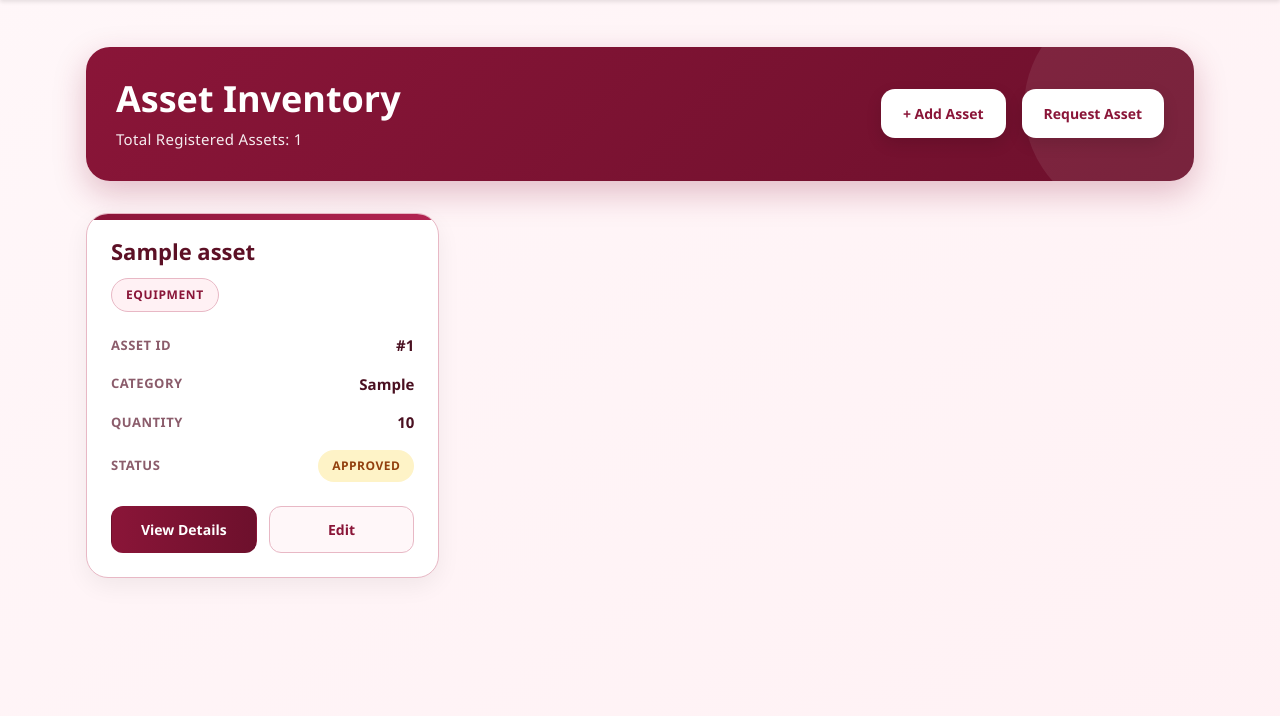
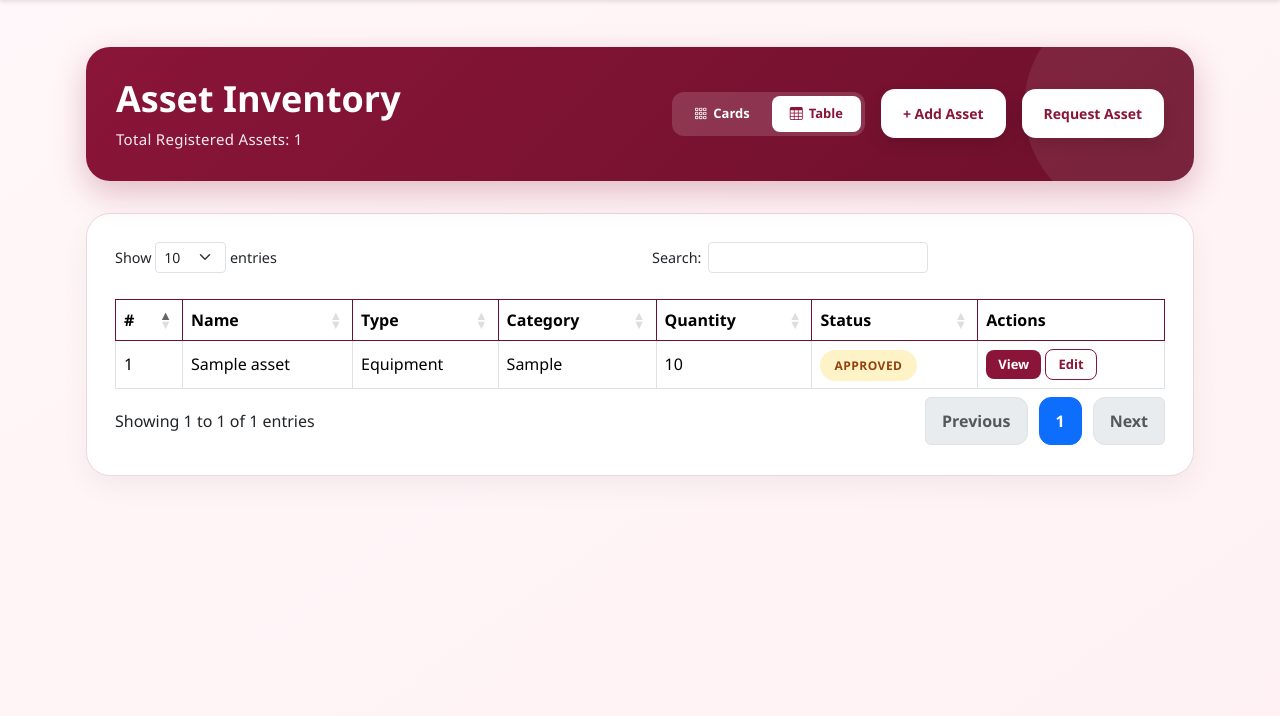
Before and after one commit to ryuzaki29/ASSET, a Django app: page /assets/list/ in a window 1280 px wide. Shown: the part 81-797 px from the top of the page. Run offline with Django 5.2, Linux system fonts and the light colour scheme; a user stored in the database is signed in; tables that the repository leaves empty hold one stand-in row (values such as "Sample post"); some libraries are stand-ins or nearby versions.

Commit message:
updated table in the asset
updated table in the asset

```diff
--- a/assets/templates/assets/order_list.html
+++ b/assets/templates/assets/order_list.html
@@ -3,6 +3,7 @@
 {% block title %}Assets{% endblock %}
 
 {% block extra_style %}
+<link rel="stylesheet" href="https://cdn.datatables.net/2.0.8/css/dataTables.bootstrap5.css">
 <style>
     * {
         box-sizing: border-box;
@@ -457,6 +458,62 @@
         box-shadow: 0 10px 28px rgba(0,0,0,0.05);
     }
 
+    .view-toggle {
+        display: flex;
+        background: rgba(255,255,255,0.15);
+        border-radius: 12px;
+        padding: 4px;
+        gap: 4px;
+    }
+
+    .view-toggle-btn {
+        padding: 8px 18px;
+        border-radius: 8px;
+        border: none;
+        background: transparent;
+        color: white;
+        font-weight: 600;
+        font-size: 13px;
+        cursor: pointer;
+        transition: all 0.2s ease;
+        display: flex;
+        align-items: center;
+        gap: 6px;
+    }
+
+    .view-toggle-btn.active {
+        background: white;
+        color: #8a1538;
+    }
+
+    .view-toggle-btn:hover:not(.active) {
+        background: rgba(255,255,255,0.2);
+    }
+
+    #assetsTable thead {
+        background: #8a1538;
+        color: white;
+    }
+
+    #assetsTable thead th {
+        border-color: #6d102c !important;
+    }
+
+    .tbl-action {
+        display: inline-block;
+        padding: 5px 12px;
+        border-radius: 8px;
+        font-size: 13px;
+        font-weight: 600;
+        text-decoration: none;
+        transition: opacity 0.2s;
+    }
+
+    .tbl-action:hover { opacity: 0.85; }
+
+    .tbl-view { background: #8a1538; color: white; }
+    .tbl-edit { border: 1px solid #8a1538; color: #8a1538; background: white; }
+
     .empty-state h2 {
         color: #8a1538;
         margin-bottom: 12px;
@@ -547,6 +604,15 @@
         </div>
 
         <div class="header-actions">
+            <div class="view-toggle">
+                <button id="cardViewBtn" class="view-toggle-btn">
+                    <i class="bi bi-grid-3x3-gap"></i> Cards
+                </button>
+                <button id="tableViewBtn" class="view-toggle-btn active">
+                    <i class="bi bi-table"></i> Table
+                </button>
+            </div>
+
             <a href="{% url 'assets:asset_create' %}" class="create-btn">
                 + Add Asset
             </a>
@@ -628,7 +694,8 @@
 
     {% if assets %}
 
-    <!-- GRID -->
+    <!-- CARD VIEW -->
+    <div id="cardView" style="display:none;">
     <div class="asset-grid">
 
         {% for asset in assets %}
@@ -700,6 +767,47 @@
         </div>
         {% endfor %}
 
+    </div><!-- /asset-grid -->
+    </div><!-- /cardView -->
+
+    <!-- TABLE VIEW -->
+    <div id="tableView" class="table-section">
+        <table id="assetsTable" class="table table-hover table-bordered align-middle w-100">
+            <thead>
+                <tr>
+                    <th>#</th>
+                    <th>Name</th>
+                    <th>Type</th>
+                    <th>Category</th>
+                    <th>Quantity</th>
+                    <th>Status</th>
+                    <th>Actions</th>
+                </tr>
+            </thead>
+            <tbody>
+                {% for asset in assets %}
+                <tr>
+                    <td>{{ asset.id }}</td>
+                    <td>{{ asset.name }}</td>
+                    <td>{{ asset.get_asset_type_display }}</td>
+                    <td>{{ asset.category }}</td>
+                    <td>{{ asset.quantity }}</td>
+                    <td>
+                        <span class="status
+                            {% if asset.status == 'Active' %}status-active
+                            {% elif asset.status == 'Inactive' %}status-inactive
+                            {% else %}status-maintenance{% endif %}">
+                            {{ asset.status }}
+                        </span>
+                    </td>
+                    <td>
+                        <a href="{% url 'assets:asset_detail' asset.id %}" class="tbl-action tbl-view">View</a>
+                        <a href="{% url 'assets:asset_edit' asset.id %}" class="tbl-action tbl-edit">Edit</a>
+                    </td>
+                </tr>
+                {% endfor %}
+            </tbody>
+        </table>
     </div>
 
     {% else %}
@@ -986,4 +1094,43 @@ document.addEventListener('DOMContentLoaded', function(){
 });
 </script>
 
+<script src="https://code.jquery.com/jquery-3.7.1.min.js"></script>
+<script src="https://cdn.datatables.net/2.0.8/js/dataTables.js"></script>
+<script src="https://cdn.datatables.net/2.0.8/js/dataTables.bootstrap5.js"></script>
+<script>
+document.addEventListener('DOMContentLoaded', function () {
+    var table = document.getElementById('assetsTable');
+    var dt;
+    if (table) {
+        dt = new DataTable('#assetsTable', {
+            pageLength: 10,
+            order: [[0, 'asc']],
+            columnDefs: [{ orderable: false, targets: -1 }]
+        });
+    }
+
+    var cardViewBtn  = document.getElementById('cardViewBtn');
+    var tableViewBtn = document.getElementById('tableViewBtn');
+    var cardView     = document.getElementById('cardView');
+    var tableView    = document.getElementById('tableView');
+
+    if (cardViewBtn && tableViewBtn && cardView && tableView) {
+        cardViewBtn.addEventListener('click', function () {
+            cardView.style.display  = '';
+            tableView.style.display = 'none';
+            cardViewBtn.classList.add('active');
+            tableViewBtn.classList.remove('active');
+        });
+
+        tableViewBtn.addEventListener('click', function () {
+            cardView.style.display  = 'none';
+            tableView.style.display = '';
+            tableViewBtn.classList.add('active');
+            cardViewBtn.classList.remove('active');
+            if (dt) dt.columns.adjust();
+        });
+    }
+});
+</script>
+
 {% endblock %}
```
